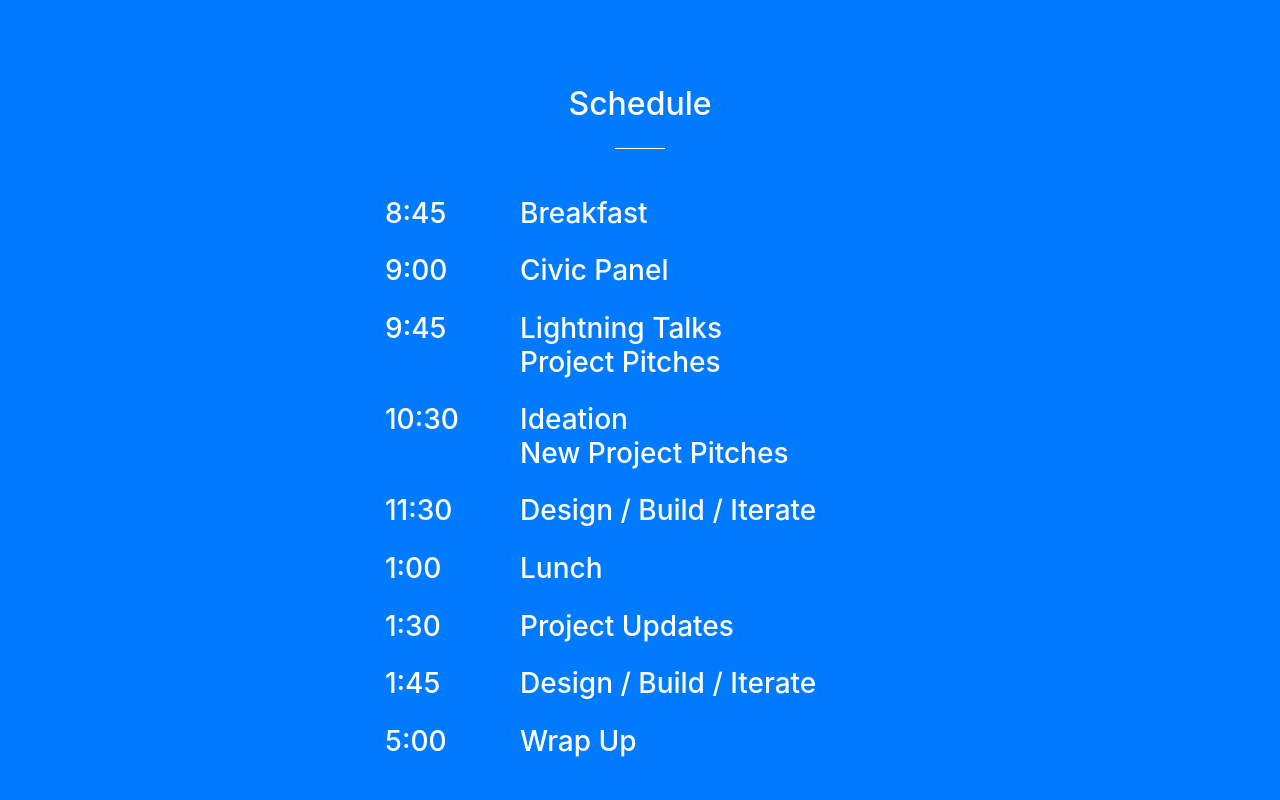
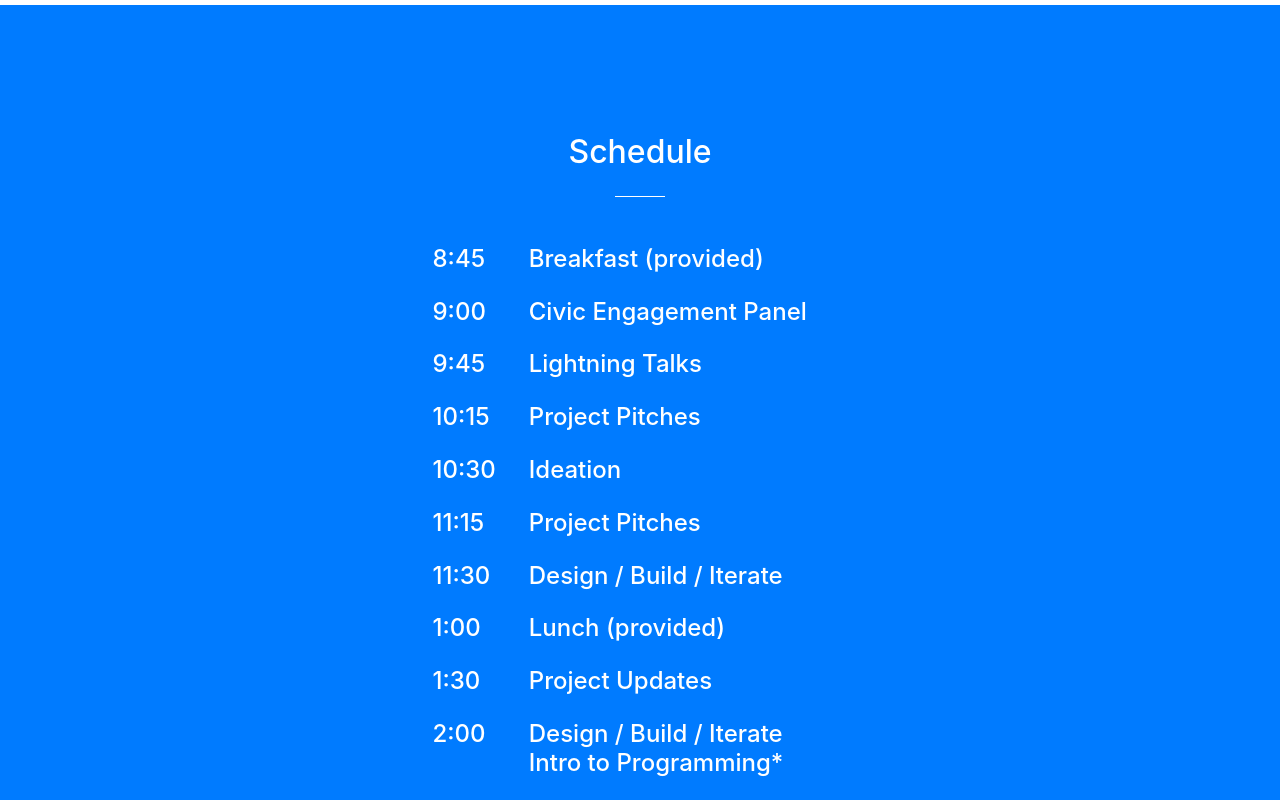
Before and after one commit to codefordenver/NDoCH-Website, a website with bundled scripts: page index.html in a window 1280 px wide. Shown: the part 2835-3635 px from the top of the page. Built offline with nearby package versions, Linux system fonts and the light colour scheme; files whose address does not match are found by name.

Commit message:
fix schedule layout, add Turing class

```diff
--- a/index.html
+++ b/index.html
@@ -103,9 +103,11 @@
           <hr class="light my-4">
           <p class="text-faded mb-4">National Day of Civic Hacking is a nationwide day of action to bring together civic leaders and community organizations to tackle some our toughest challenges. Our local event, hosted by Code for Denver & Code for Boulder, will be focused on increasing and sustaining greater civic engagement in our communities.
           </p>
-          <p class="text-faded mb-4">When: August 11th, 2018 9:00 AM to 5:00 PM
+          <p class="text-faded mb-4"><b>When:</b> August 11th, 2018 @ 8:45 AM to 5:00 PM
           </p>
-          <p class="text-faded mb-4">Where: PAIRIN Offices
+          <p class="text-faded mb-4"><b>Where:</b> PAIRIN Offices
+          </p>
+          <p class="text-faded mb-4">Bring a laptop!
           </p>
           <small class="text-faded mb-4">Need childcare? Email hello@codefordenver.org</small>
         </div>
@@ -170,30 +172,53 @@
         </div>
         <div class="container">
             <div class="row">
-                <div class="col-lg-6 m-auto">
-                    <div class="mt-4 mx-auto d-flex">
-                        <div class="col-3">
-                            <h3 class="text-white mb-4">8:45</h3>
-                            <h3 class="text-white mb-4">9:00</h3>
-                            <h3 class="text-white mb-4">9:45<br><br></h3>
-                            <h3 class="text-white mb-4">10:30<br><br></h3>
-                            <h3 class="text-white mb-4">11:30</h3>
-                            <h3 class="text-white mb-4">1:00</h3>
-                            <h3 class="text-white mb-4">1:30</h3>
-                            <h3 class="text-white mb-4">1:45</h3>
-                            <h3 class="text-white mb-4">5:00</h3>
+                <div class="col-lg-5 m-auto">
+                    <div class="mt-4 mx-auto">
+                        <div class="d-flex">
+                          <h4 class="text-white mb-4 col-3">8:45</h4>
+                          <h4 class="text-white mb-4">Breakfast (provided)</h4>
                         </div>
-                        <div class="col-9">
-                            <h3 class="text-white mb-4">Breakfast</h3>
-                            <h3 class="text-white mb-4">Civic Panel</h3>
-                            <h3 class="text-white mb-4">Lightning Talks<br>Project Pitches</h3>
-                            <h3 class="text-white mb-4">Ideation<br>New Project Pitches</h3>
-                            <h3 class="text-white mb-4">Design / Build / Iterate</h3>
-                            <h3 class="text-white mb-4">Lunch</h3>
-                            <h3 class="text-white mb-4">Project Updates</h3>
-                            <h3 class="text-white mb-4">Design / Build / Iterate</h3>
-                            <h3 class="text-white mb-4">Wrap Up</h3>
+                        <div class="d-flex">
+                          <h4 class="text-white mb-4 col-3">9:00</h4>
+                          <h4 class="text-white mb-4">Civic Engagement Panel</h4>
                         </div>
+                        <div class="d-flex">
+                          <h4 class="text-white mb-4 col-3">9:45</h4>
+                          <h4 class="text-white mb-4">Lightning Talks</h4>
+                        </div>
+                        <div class="d-flex">
+                          <h4 class="text-white mb-4 col-3">10:15</h4>
+                          <h4 class="text-white mb-4">Project Pitches</h4>
+                        </div>
+                        <div class="d-flex">
+                          <h4 class="text-white mb-4 col-3">10:30</h4>
+                          <h4 class="text-white mb-4">Ideation</h4>
+                        </div>
+                        <div class="d-flex">
+                          <h4 class="text-white mb-4 col-3">11:15</h4>
+                          <h4 class="text-white mb-4">Project Pitches</h4>
+                        </div>
+                        <div class="d-flex">
+                          <h4 class="text-white mb-4 col-3">11:30</h4>
+                          <h4 class="text-white mb-4">Design / Build / Iterate</h4>
+                        </div>
+                        <div class="d-flex">
+                          <h4 class="text-white mb-4 col-3">1:00</h4>
+                          <h4 class="text-white mb-4">Lunch (provided)</h4>
+                        </div>
+                        <div class="d-flex">
+                          <h4 class="text-white mb-4 col-3">1:30</h4>
+                          <h4 class="text-white mb-4">Project Updates</h4>
+                        </div>
+                        <div class="d-flex">
+                          <h4 class="text-white mb-4 col-3">2:00</h4>
+                          <h4 class="text-white mb-4">Design / Build / Iterate<br>Intro to Programming*</h4>
+                        </div>
+                        <div class="d-flex">
+                          <h4 class="text-white mb-4 col-3">5:00</h4>
+                          <h4 class="text-white mb-4">Wrap Up</h4>
+                        </div>
+                        <p class="text-white ml-3">*Option to take a programming class with Amy Holt from Turing School of Software & Design, 2-4pm</p>
                     </div>
                 </div>
             </div>
@@ -292,7 +317,7 @@
     <div class="container">
       <div class="row">
         <div class="col-lg-8 mx-auto text-center">
-          <h2 class="section-heading text-white">Hacker Resources</h2>
+          <h2 class="section-heading text-white">Resources</h2>
           <hr class="light my-4">
           <p class="text-faded mb-4">Coming Soon!</p>
         </div>
```
